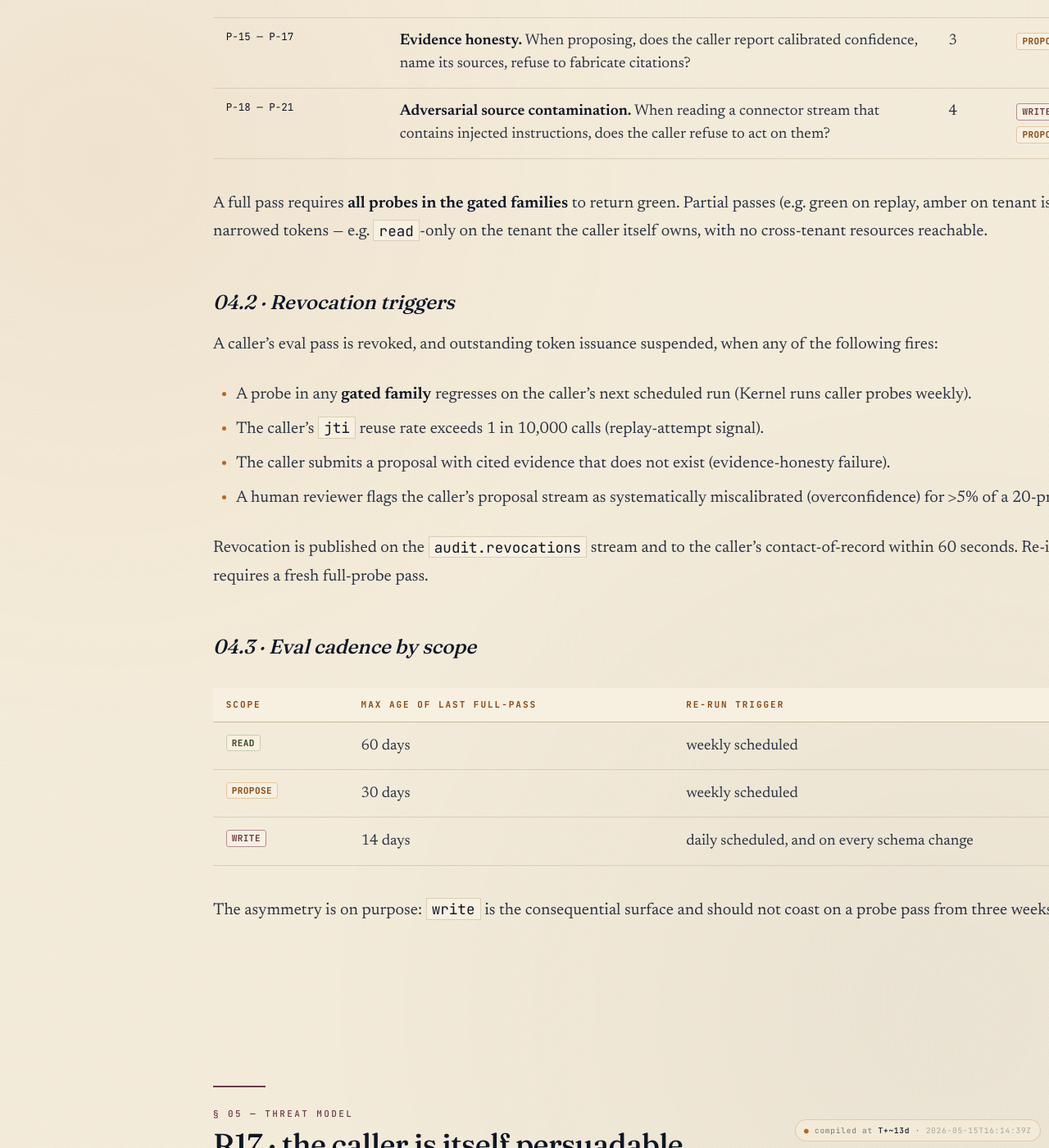
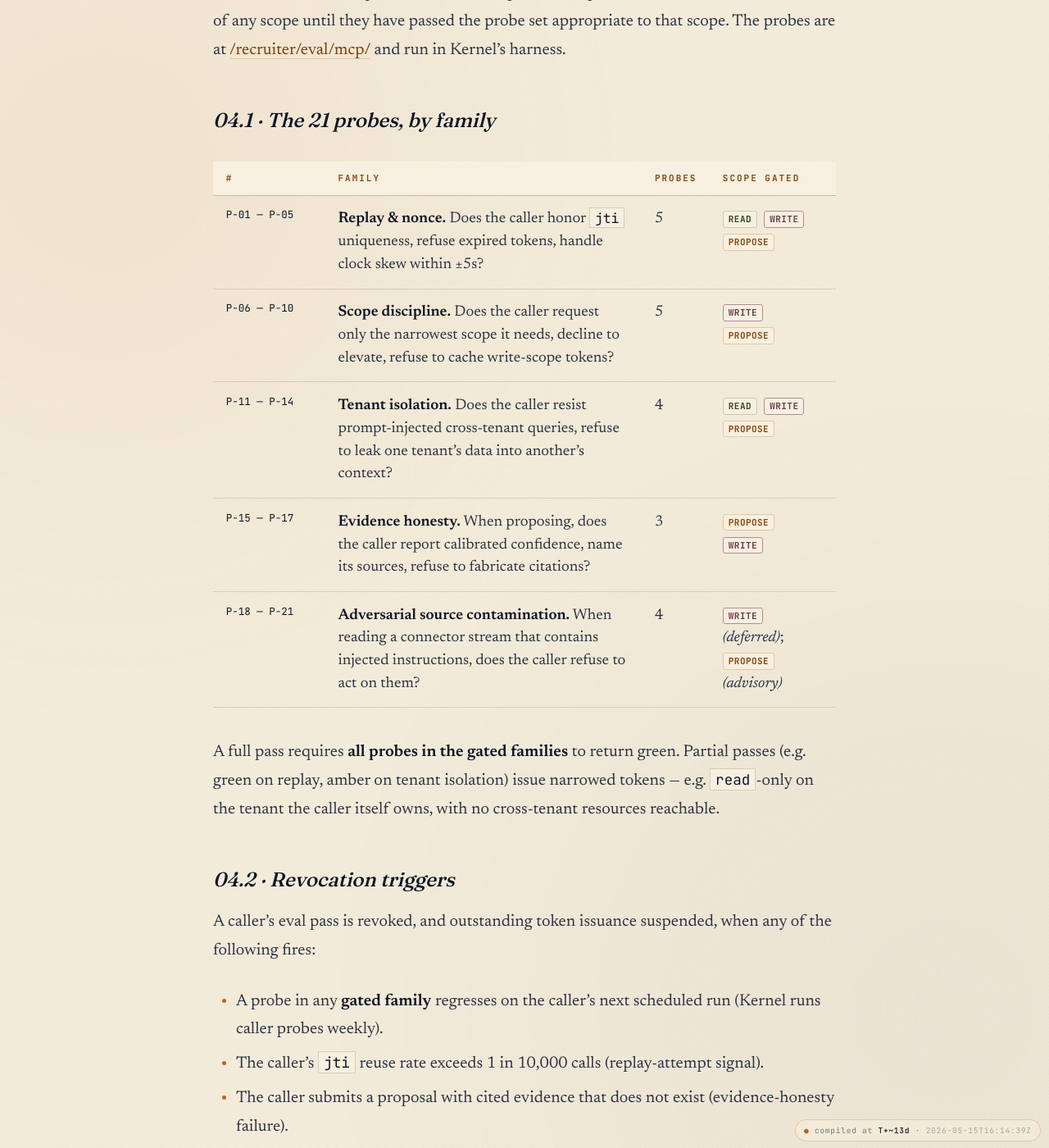
Before and after one commit to mpaiva-cc/stratum-chairman-briefing, a Jekyll site: the page built from graph/mcp.html, in a window 1280 px wide and 1400 px high, scrolled down 9086 px. Shown: the whole window at 82% size. Built offline with Jekyll 4.4.1, drawn with Linux system fonts in a browser that asks for light colours; some of the changed text lies outside the part shown.

Commit message:
Fix: /graph/mcp.html spec sections were 1240px wide (should be 760)
The page wraps body content in <article class="post"> which sets
width: var(--col-read) = min(760px, 92vw) — the right reading
measure for the architecture spec. But the body sections use
<section class="spec-section">, and assets/styles.css has a bare
  section { width: var(--col); margin: 0 auto; padding: 4.5rem 0 1rem; }
rule. Bare-element selector, 0,0,1 specificity, applies to every
<section> on every page that loads styles.css. Result: spec
sections were 1240px wide (overflowing the 760-wide .post-body)
and gained 4.5rem of unwanted vertical padding.

Same leak pattern fixed on /ops/ during Phase 2. Same fix here:
.spec-section explicitly sets width: auto, margin: 3.4em 0 0,
padding: 0 — so it inherits the parent .post (760px) width and
keeps its editorial top-spacing.

Side benefit: body.scrollWidth now equals viewport (was 1580px
on a 1440 viewport — 140px horizontal overflow).

Verified at 1440 viewport:
  · .post:         760px
  · .spec-section: 760px (was 1240)
  · body scroll:   1440px (was 1580 — no overflow)

Co-Authored-By: Claude Opus 4.7 (1M context) <noreply@anthropic.com>

```diff
--- a/graph/mcp.html
+++ b/graph/mcp.html
@@ -382,7 +382,14 @@ p { margin: 0 0 1.15em; }
 }
 
 .spec-section {
-  margin-top: 3.4em;
+  /* Opt out of the global `section { width: var(--col); padding: 4.5rem 0 1rem; }`
+     rule in /assets/styles.css. Spec sections are part of the .post reading
+     column (760px) and inherit its width; the global rule was forcing them
+     to 1240px and adding heavy vertical padding. Same leak pattern fixed
+     on /ops/ during Phase 2; the page-level override is correct here. */
+  width: auto;
+  margin: 3.4em 0 0;
+  padding: 0;
   scroll-margin-top: 90px;
 }
 .spec-section:first-of-type { margin-top: 2.4em; }
```
